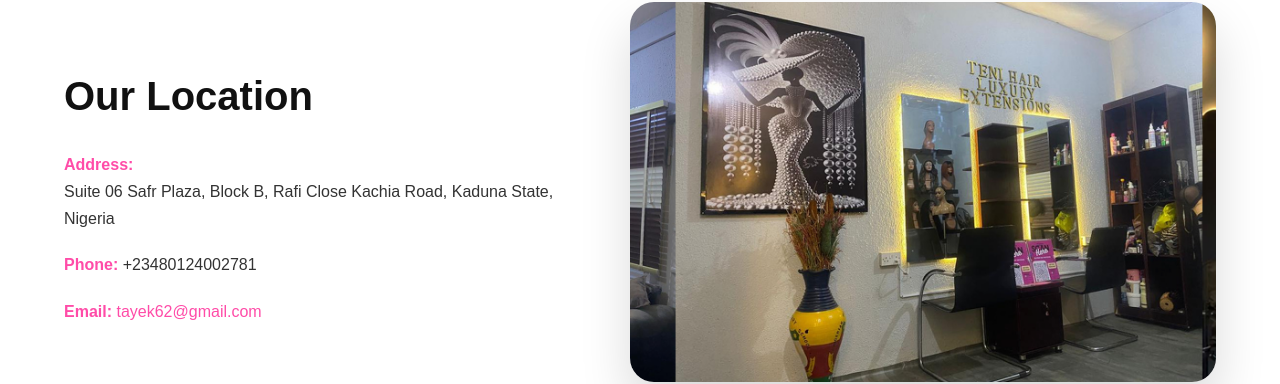
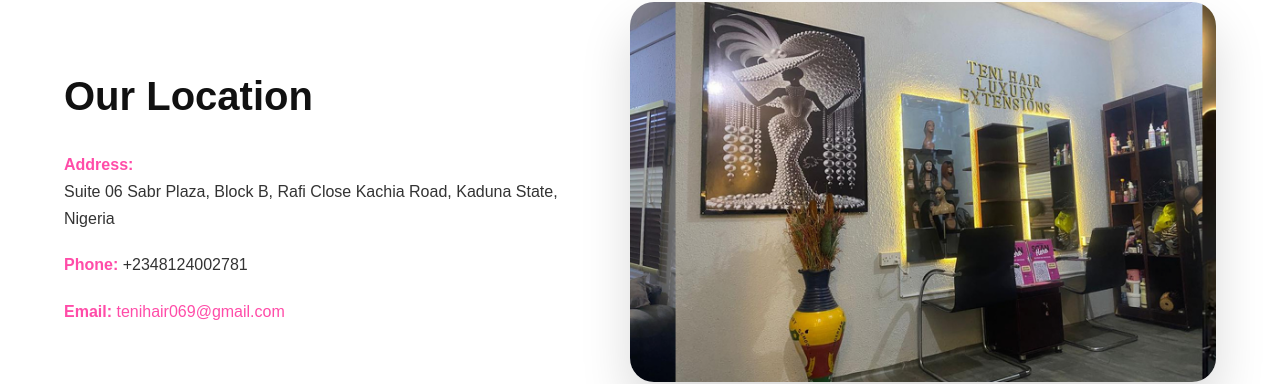
Before and after one commit to Lord-Gabe/TeniHair-frontend, a React (Vite) app: page / in a window 1280 px wide. Shown: the part 5511-5895 px from the top of the page. Built offline with nearby package versions, Linux system fonts and the light colour scheme.

Commit message:
10th live test commit

```diff
--- a/src/components/Location.jsx
+++ b/src/components/Location.jsx
@@ -7,16 +7,16 @@ export default function Location() {
 
             <p>
               <strong>Address:</strong><br />
-              Suite 06 Safr Plaza, Block B, Rafi Close Kachia Road, Kaduna State, Nigeria
+              Suite 06 Sabr Plaza, Block B, Rafi Close Kachia Road, Kaduna State, Nigeria
             </p>
 
             <p>
-              <strong>Phone:</strong> +23480124002781
+              <strong>Phone:</strong> +2348124002781
             </p>
 
             <p>
               <strong>Email:</strong>{" "}
-              <a href="mailto:tayek62@gmail.com">tayek62@gmail.com</a>
+              <a href="mailto:tenihair069@gmail.com">tenihair069@gmail.com</a>
             </p>
           </div>
 
```
